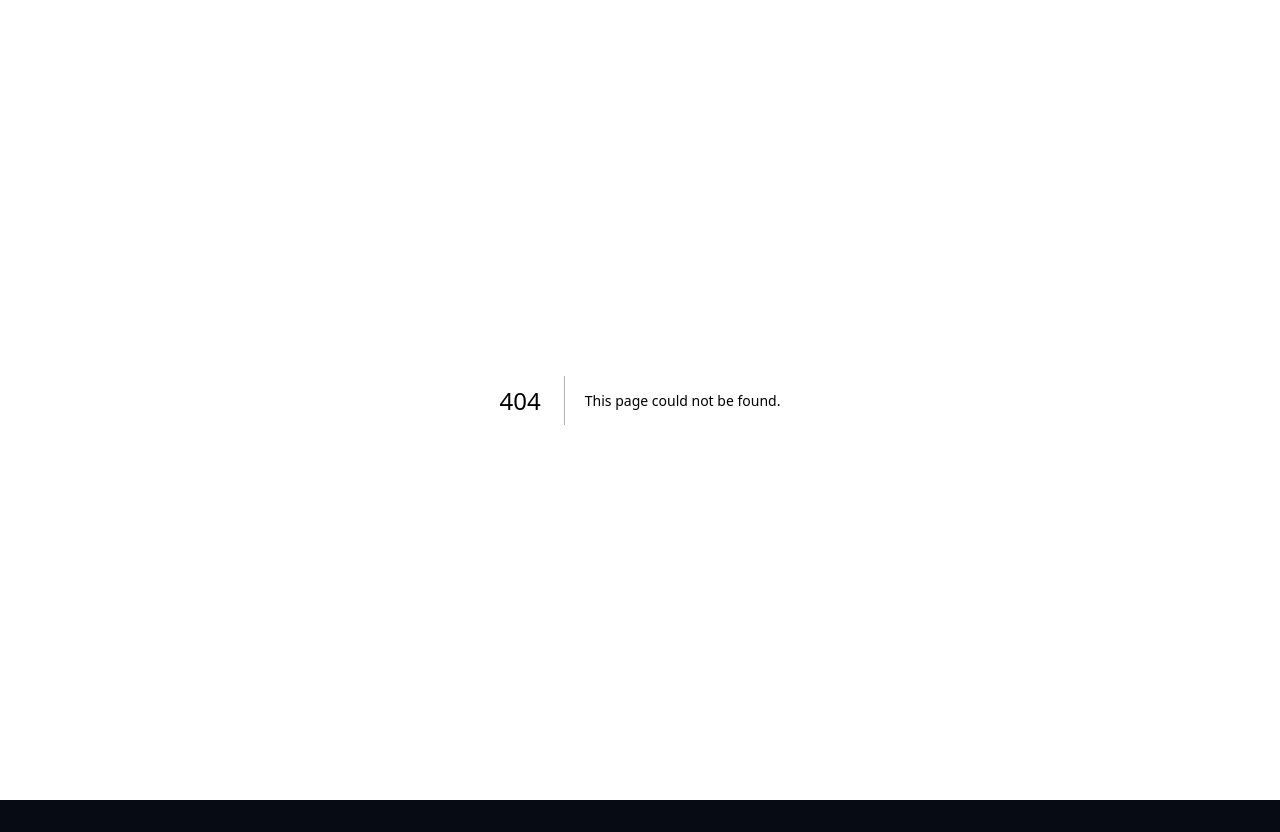
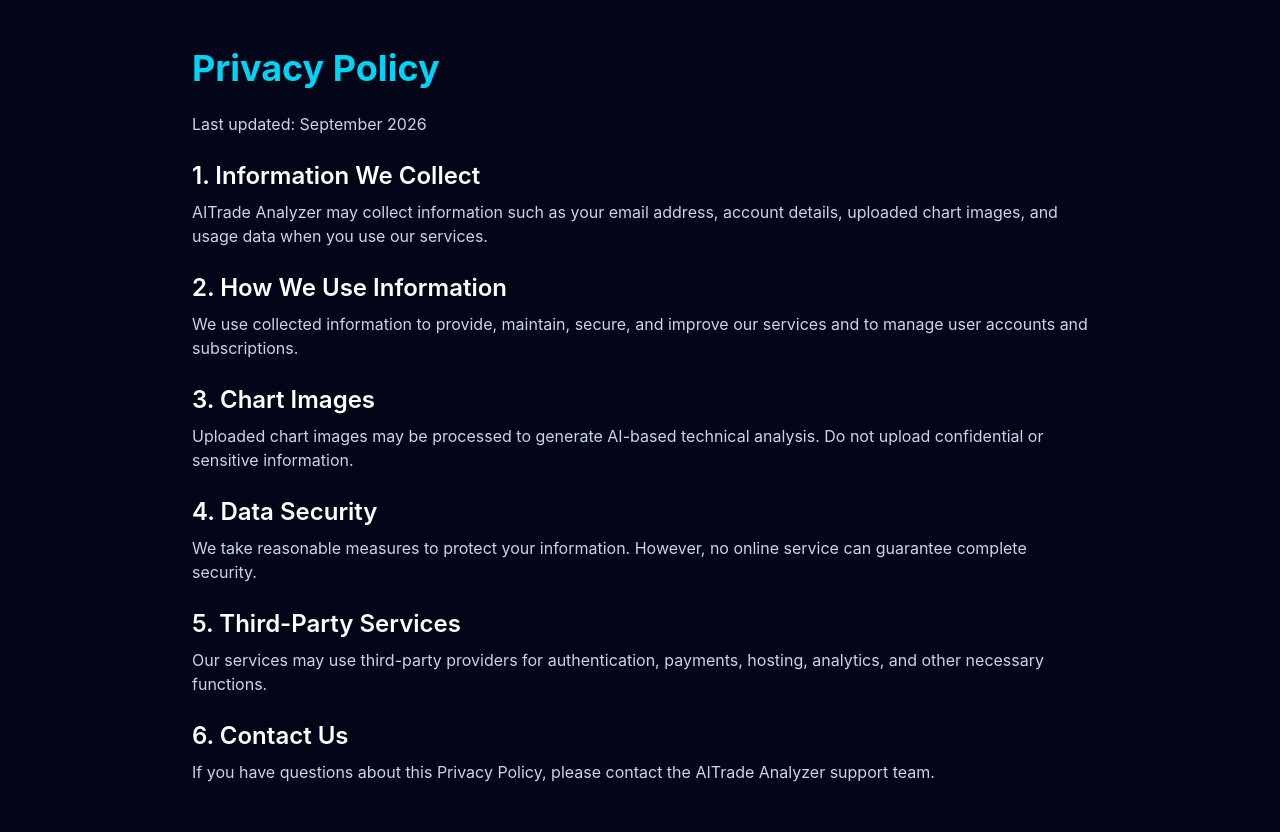
Before and after one commit to Rayuga6/ai-trading-analyzer, a Next.js app: page /privacy-policy in a window 1280 px wide. Before the commit this address had no page. Before the commit the page ends 800 px from the top, so only its background shows below. Built offline with nearby package versions, Linux system fonts and the light colour scheme.

Commit message:
Complete legal pages and security updates

```diff
--- a/app/api/alerts/route.ts
+++ b/app/api/alerts/route.ts
@@ -1,5 +1,7 @@
 import { NextRequest, NextResponse } from "next/server";
+
 import { requireCurrentUser } from "@/lib/auth";
+
 import {
   createAlert as createInMemoryAlert,
   validateAlertBatch,
@@ -7,6 +9,7 @@
   type AlertSeverity,
   type AlertType,
 } from "@/lib/alerts";
+
 import {
   createAlert as createDatabaseAlert,
   getUserAlerts,
@@ -186,7 +189,6 @@
         ? body.metadata
         : undefined;
 
-      // Keep the existing in-memory validation/normalization logic.
       const validatedAlert = createInMemoryAlert({
         userId: user.id,
         type: body.type,
@@ -205,7 +207,6 @@
         metadata,
       });
 
-      // Persist the validated alert in Supabase.
       const persistedAlert = await createDatabaseAlert({
         type: validatedAlert.type,
         severity: validatedAlert.severity,
--- a/app/api/auth/route.ts
+++ b/app/api/auth/route.ts
@@ -2,7 +2,10 @@
 import { signUp, login, logout } from "@/lib/auth";
 
 function json(data: unknown, status = 200) {
-  return NextResponse.json(data, { status, headers: { "Cache-Control": "no-store" } });
+  return NextResponse.json(data, {
+    status,
+    headers: { "Cache-Control": "no-store" },
+  });
 }
 
 export async function POST(request: NextRequest) {
@@ -13,6 +16,7 @@
     if (action === "signup") {
       const data = await signUp(body.email, body.password, body.name);
       const needsEmailVerification = !data.session;
+
       return json({
         success: true,
         user: data.user,
@@ -25,6 +29,7 @@
 
     if (action === "login") {
       const data = await login(body.email, body.password);
+
       return json({
         success: true,
         user: data.user,
@@ -38,10 +43,17 @@
       return json({ success: true, message: "Logged out successfully." });
     }
 
-    return json({ success: false, message: "Invalid authentication action." }, 400);
+    return json(
+      { success: false, message: "Invalid authentication action." },
+      400,
+    );
   } catch (error) {
     console.error("Auth API error:", error);
-    const message = error instanceof Error ? error.message : "Authentication request failed.";
+    const message =
+      error instanceof Error
+        ? error.message
+        : "Authentication request failed.";
+
     return json({ success: false, message }, 400);
   }
 }
--- /dev/null
+++ b/app/disclaimer/page.tsx
@@ -0,0 +1,58 @@
+export default function DisclaimerPage() {
+  return (
+    <main className="min-h-screen bg-slate-950 px-6 py-12 text-white">
+      <div className="mx-auto max-w-4xl">
+        <h1 className="mb-6 text-4xl font-bold text-cyan-400">
+          Disclaimer
+        </h1>
+
+        <p className="mb-6 text-slate-300">
+          Last updated: September 2026
+        </p>
+
+        <section className="space-y-6 text-slate-300">
+          <div>
+            <h2 className="mb-2 text-2xl font-semibold text-white">
+              1. Educational Purpose
+            </h2>
+            <p>
+              AITrade Analyzer provides technical analysis for informational
+              and educational purposes only. It does not provide financial,
+              investment, or trading advice.
+            </p>
+          </div>
+
+          <div>
+            <h2 className="mb-2 text-2xl font-semibold text-white">
+              2. Trading Risks
+            </h2>
+            <p>
+              Trading financial markets involves significant risk, including
+              the possible loss of your invested capital.
+            </p>
+          </div>
+
+          <div>
+            <h2 className="mb-2 text-2xl font-semibold text-white">
+              3. No Profit Guarantee
+            </h2>
+            <p>
+              AI-generated analysis does not guarantee profits or future market
+              performance.
+            </p>
+          </div>
+
+          <div>
+            <h2 className="mb-2 text-2xl font-semibold text-white">
+              4. User Responsibility
+            </h2>
+            <p>
+              You are solely responsible for your trading and investment
+              decisions. Always conduct your own research before taking action.
+            </p>
+          </div>
+        </section>
+      </div>
+    </main>
+  );
+}
--- a/app/page.tsx
+++ b/app/page.tsx
@@ -819,6 +819,11 @@
 
     const data = await response.json();
 
+    if (response.status === 403) {
+      window.location.assign("/pricing");
+      return;
+    }
+
     if (!response.ok) {
       throw new Error(
         data?.error || "AI analysis failed. Please try again."
@@ -1753,11 +1758,37 @@
           </div>
         </div>
 
-        <p className="mx-auto mt-10 max-w-3xl text-center text-xs leading-6 text-slate-500">
-          AITrade Analyzer provides technical analysis for informational and
-          educational purposes only. It does not guarantee profits or future
-          market performance.
-        </p>
+        <div className="mx-auto mt-10 max-w-3xl text-center">
+          <p className="text-xs leading-6 text-slate-500">
+            AITrade Analyzer provides technical analysis for informational and
+            educational purposes only. It does not guarantee profits or future
+            market performance.
+          </p>
+
+          <nav
+            aria-label="Legal links"
+            className="mt-4 flex flex-wrap items-center justify-center gap-x-4 gap-y-2 text-xs text-slate-400"
+          >
+            <a
+              href="/privacy-policy"
+              className="transition hover:text-cyan-300 hover:underline"
+            >
+              Privacy Policy
+            </a>
+            <a
+              href="/terms"
+              className="transition hover:text-cyan-300 hover:underline"
+            >
+              Terms & Conditions
+            </a>
+            <a
+              href="/disclaimer"
+              className="transition hover:text-cyan-300 hover:underline"
+            >
+              Disclaimer
+            </a>
+          </nav>
+        </div>
       </section>
     </main>
   );
--- /dev/null
+++ b/app/privacy-policy/page.tsx
@@ -0,0 +1,79 @@
+ export default function PrivacyPolicyPage() {
+  return (
+    <main className="min-h-screen bg-slate-950 px-6 py-12 text-white">
+      <div className="mx-auto max-w-4xl">
+        <h1 className="mb-6 text-4xl font-bold text-cyan-400">
+          Privacy Policy
+        </h1>
+
+        <p className="mb-6 text-slate-300">
+          Last updated: September 2026
+        </p>
+
+        <section className="space-y-6 text-slate-300">
+          <div>
+            <h2 className="mb-2 text-2xl font-semibold text-white">
+              1. Information We Collect
+            </h2>
+            <p>
+              AITrade Analyzer may collect information such as your email
+              address, account details, uploaded chart images, and usage data
+              when you use our services.
+            </p>
+          </div>
+
+          <div>
+            <h2 className="mb-2 text-2xl font-semibold text-white">
+              2. How We Use Information
+            </h2>
+            <p>
+              We use collected information to provide, maintain, secure, and
+              improve our services and to manage user accounts and subscriptions.
+            </p>
+          </div>
+
+          <div>
+            <h2 className="mb-2 text-2xl font-semibold text-white">
+              3. Chart Images
+            </h2>
+            <p>
+              Uploaded chart images may be processed to generate AI-based
+              technical analysis. Do not upload confidential or sensitive
+              information.
+            </p>
+          </div>
+
+          <div>
+            <h2 className="mb-2 text-2xl font-semibold text-white">
+              4. Data Security
+            </h2>
+            <p>
+              We take reasonable measures to protect your information.
+              However, no online service can guarantee complete security.
+            </p>
+          </div>
+
+          <div>
+            <h2 className="mb-2 text-2xl font-semibold text-white">
+              5. Third-Party Services
+            </h2>
+            <p>
+              Our services may use third-party providers for authentication,
+              payments, hosting, analytics, and other necessary functions.
+            </p>
+          </div>
+
+          <div>
+            <h2 className="mb-2 text-2xl font-semibold text-white">
+              6. Contact Us
+            </h2>
+            <p>
+              If you have questions about this Privacy Policy, please contact
+              the AITrade Analyzer support team.
+            </p>
+          </div>
+        </section>
+      </div>
+    </main>
+  );
+}
--- /dev/null
+++ b/app/terms/page.tsx
@@ -0,0 +1,67 @@
+export default function TermsPage() {
+  return (
+    <main className="min-h-screen bg-slate-950 px-6 py-12 text-white">
+      <div className="mx-auto max-w-4xl">
+        <h1 className="mb-6 text-4xl font-bold text-cyan-400">
+          Terms & Conditions
+        </h1>
+
+        <p className="mb-6 text-slate-300">
+          Last updated: September 2026
+        </p>
+
+        <section className="space-y-6 text-slate-300">
+          <div>
+            <h2 className="mb-2 text-2xl font-semibold text-white">
+              1. Use of Service
+            </h2>
+            <p>
+              AITrade Analyzer provides AI-based technical chart analysis for
+              informational and educational purposes.
+            </p>
+          </div>
+
+          <div>
+            <h2 className="mb-2 text-2xl font-semibold text-white">
+              2. User Responsibilities
+            </h2>
+            <p>
+              You are responsible for the information you provide and for
+              decisions made while using our service.
+            </p>
+          </div>
+
+          <div>
+            <h2 className="mb-2 text-2xl font-semibold text-white">
+              3. Prohibited Activities
+            </h2>
+            <p>
+              Users must not misuse the platform, attempt unauthorized access,
+              or interfere with the security of the service.
+            </p>
+          </div>
+
+          <div>
+            <h2 className="mb-2 text-2xl font-semibold text-white">
+              4. Service Changes
+            </h2>
+            <p>
+              We may update, modify, suspend, or discontinue features of the
+              service when necessary.
+            </p>
+          </div>
+
+          <div>
+            <h2 className="mb-2 text-2xl font-semibold text-white">
+              5. Acceptance
+            </h2>
+            <p>
+              By using AITrade Analyzer, you agree to these Terms &
+              Conditions.
+            </p>
+          </div>
+        </section>
+      </div>
+    </main>
+  );
+}
```
